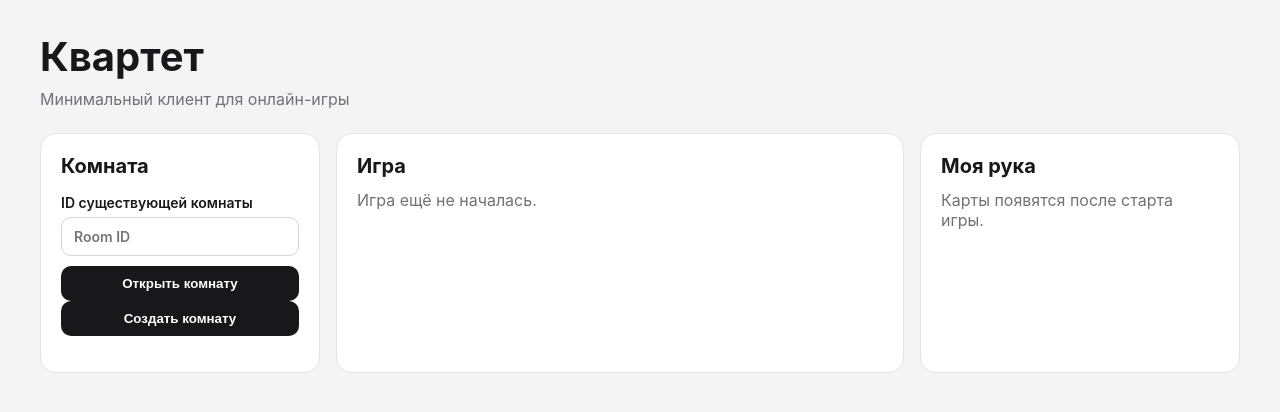
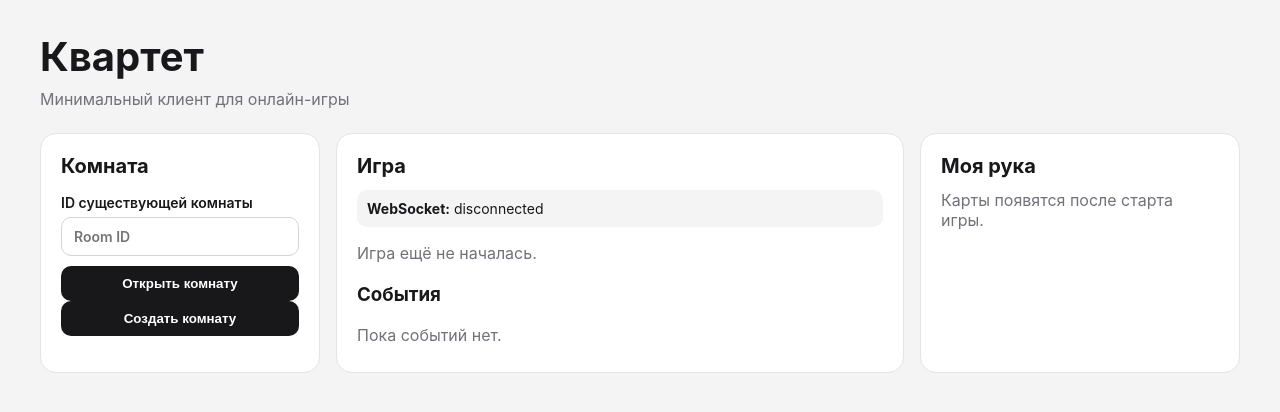
Before and after one commit to MihailPy/quartet-game, a React (Vite) app in the folder web/: page / in a window 1280 px wide. Shown: the top 412 px of the page. Built offline with nearby package versions, Linux system fonts and the light colour scheme.

Commit message:
Connect websocket after joining room

```diff
--- a/web/src/App.css
+++ b/web/src/App.css
@@ -169,3 +169,26 @@ code {
   font-size: 12px;
   color: #71717a;
 }
+
+.socket-status {
+  margin-bottom: 16px;
+  padding: 10px;
+  background: #f4f4f5;
+  border-radius: 10px;
+  font-size: 14px;
+}
+
+.events-list {
+  margin-top: 20px;
+}
+
+.event-item {
+  max-height: 160px;
+  overflow: auto;
+  padding: 10px;
+  background: #18181b;
+  color: #f4f4f5;
+  border-radius: 10px;
+  font-size: 12px;
+  white-space: pre-wrap;
+}
--- a/web/src/App.tsx
+++ b/web/src/App.tsx
@@ -1,4 +1,4 @@
-import { useState } from 'react'
+import { useEffect, useRef, useState } from 'react'
 import './App.css'
 
 type Room = {
@@ -42,6 +42,9 @@ function App() {
   const [playerName, setPlayerName] = useState<string>('Mihail')
   const [roomIdInput, setRoomIdInput] = useState<string>('')
   const [game, setGame] = useState<GameState | null>(null)
+  const [socketStatus, setSocketStatus] = useState<string>('disconnected')
+  const [events, setEvents] = useState<string[]>([])
+  const socketRef = useRef<WebSocket | null>(null)
 
   async function createRoom() {
     setError('')
@@ -186,6 +189,42 @@ function App() {
     }
   }
 
+  useEffect(() => {
+    if (!room || !player) {
+      return
+    }
+
+    const socketUrl = `ws://localhost:8080/rooms/${room.id}/ws?player_id=${player.id}`
+    const socket = new WebSocket(socketUrl)
+
+    socketRef.current = socket
+    setSocketStatus('connecting')
+
+    socket.onopen = () => {
+      setSocketStatus('connected')
+    }
+
+    socket.onmessage = (event) => {
+      setEvents((currentEvents) => [
+        event.data,
+        ...currentEvents.slice(0, 9),
+      ])
+    }
+
+    socket.onerror = () => {
+      setSocketStatus('error')
+    }
+
+    socket.onclose = () => {
+      setSocketStatus('disconnected')
+    }
+
+    return () => {
+      socket.close()
+      socketRef.current = null
+    }
+  }, [room?.id, player?.id])
+
   return (
     <main className="app">
       <section className="game-page">
@@ -290,6 +329,10 @@ function App() {
           <div className="panel">
             <h2>Игра</h2>
 
+            <div className="socket-status">
+              <strong>WebSocket:</strong> {socketStatus}
+            </div>
+
             {!game && <p>Игра ещё не началась.</p>}
 
             {game && (
@@ -313,6 +356,18 @@ function App() {
                 ))}
               </div>
             )}
+
+            <div className="events-list">
+              <h3>События</h3>
+
+              {events.length === 0 && <p>Пока событий нет.</p>}
+
+              {events.map((event, index) => (
+                <pre className="event-item" key={`${event}-${index}`}>
+                  {event}
+                </pre>
+              ))}
+            </div>
           </div>
 
           <div className="panel">
```
